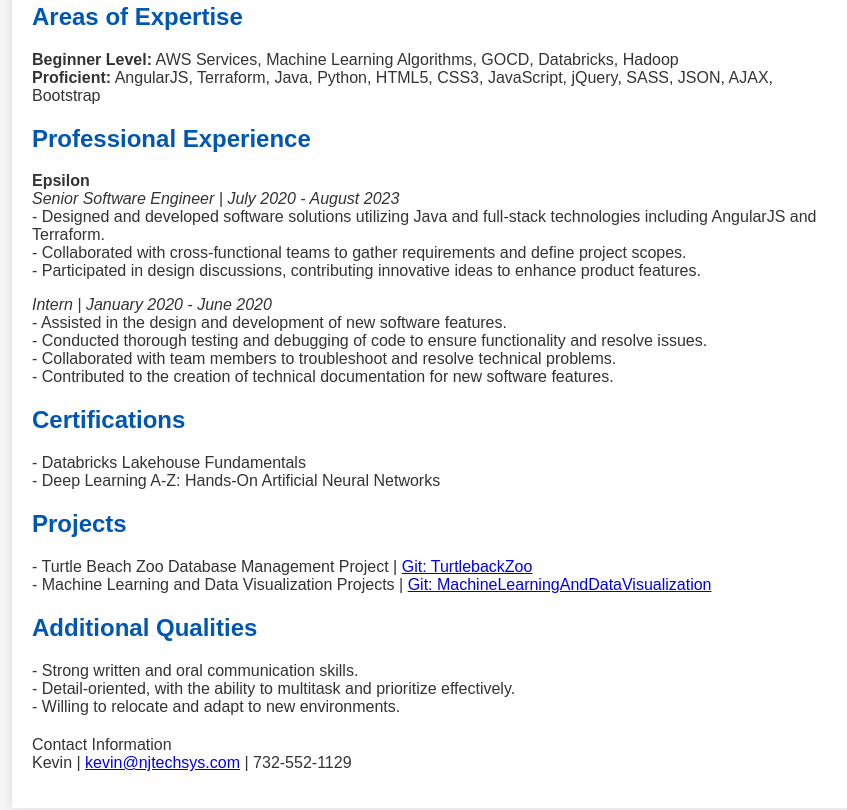
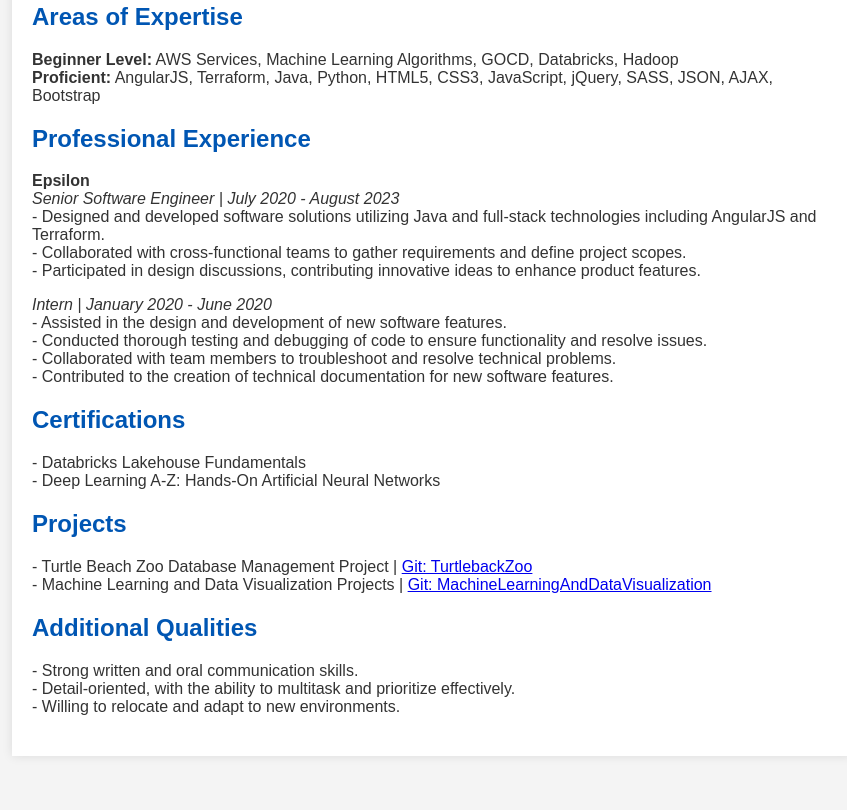
Before and after one commit to mayura02/Mayura-s-Portfolio, a plain HTML site: page index.html in a window 1280 px wide. Shown: the part 505-1315 px from the top of the page, without its empty margins (208-1055 px from the left). After the commit the page ends 1281 px from the top, so only its background shows below. Drawn offline with Linux system fonts and the light colour scheme.

Commit message:
Update index.html

```diff
--- a/index.html
+++ b/index.html
@@ -103,11 +103,7 @@
                - Willing to relocate and adapt to new environments.
             </p>
         </section>
-        <footer>
-            <p>Contact Information<br>
-               Kevin | <a href="mailto:kevin@njtechsys.com">kevin@njtechsys.com</a> | 732-552-1129
-            </p>
-        </footer>
+
     </div>
 </body>
 </html>
```
